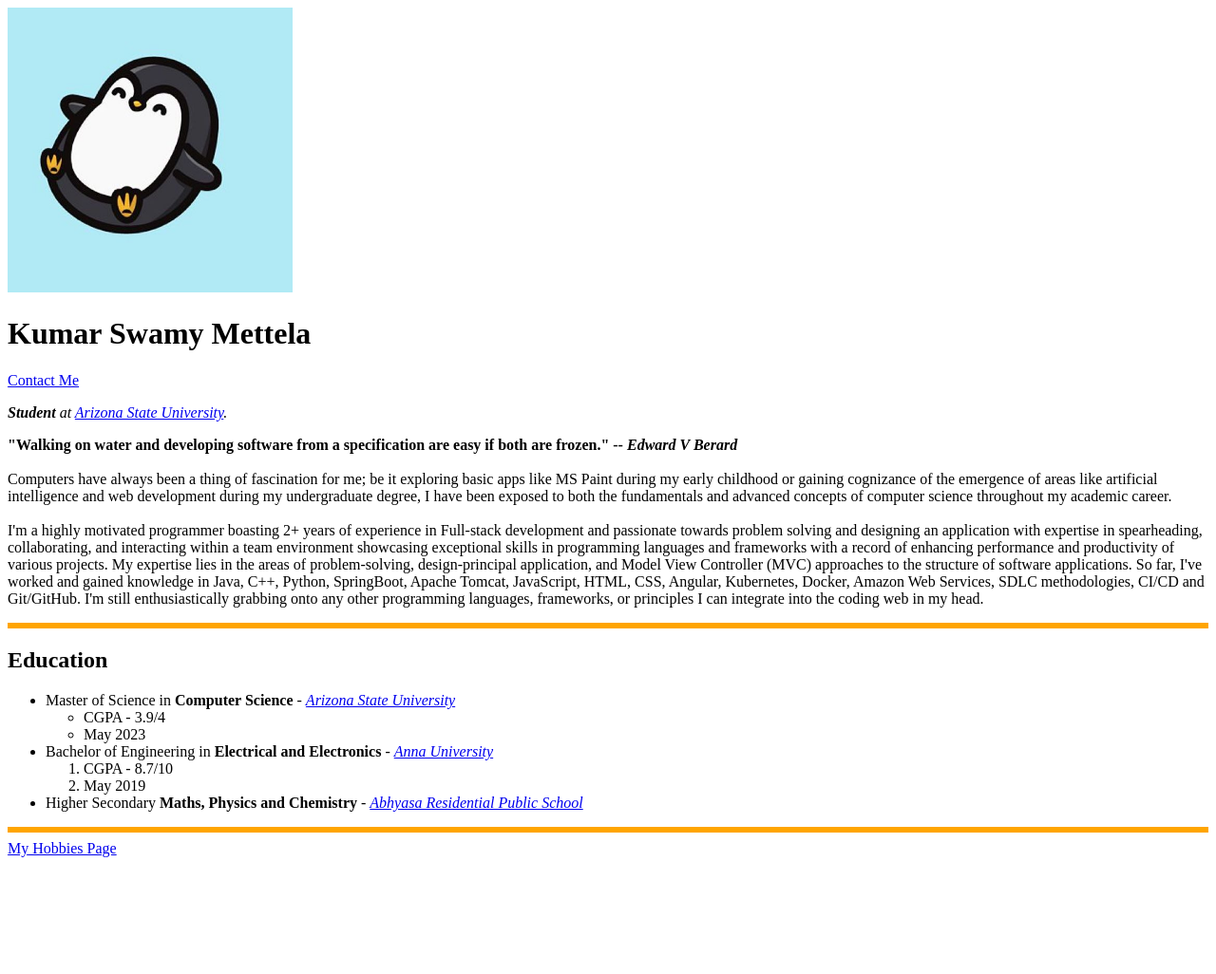
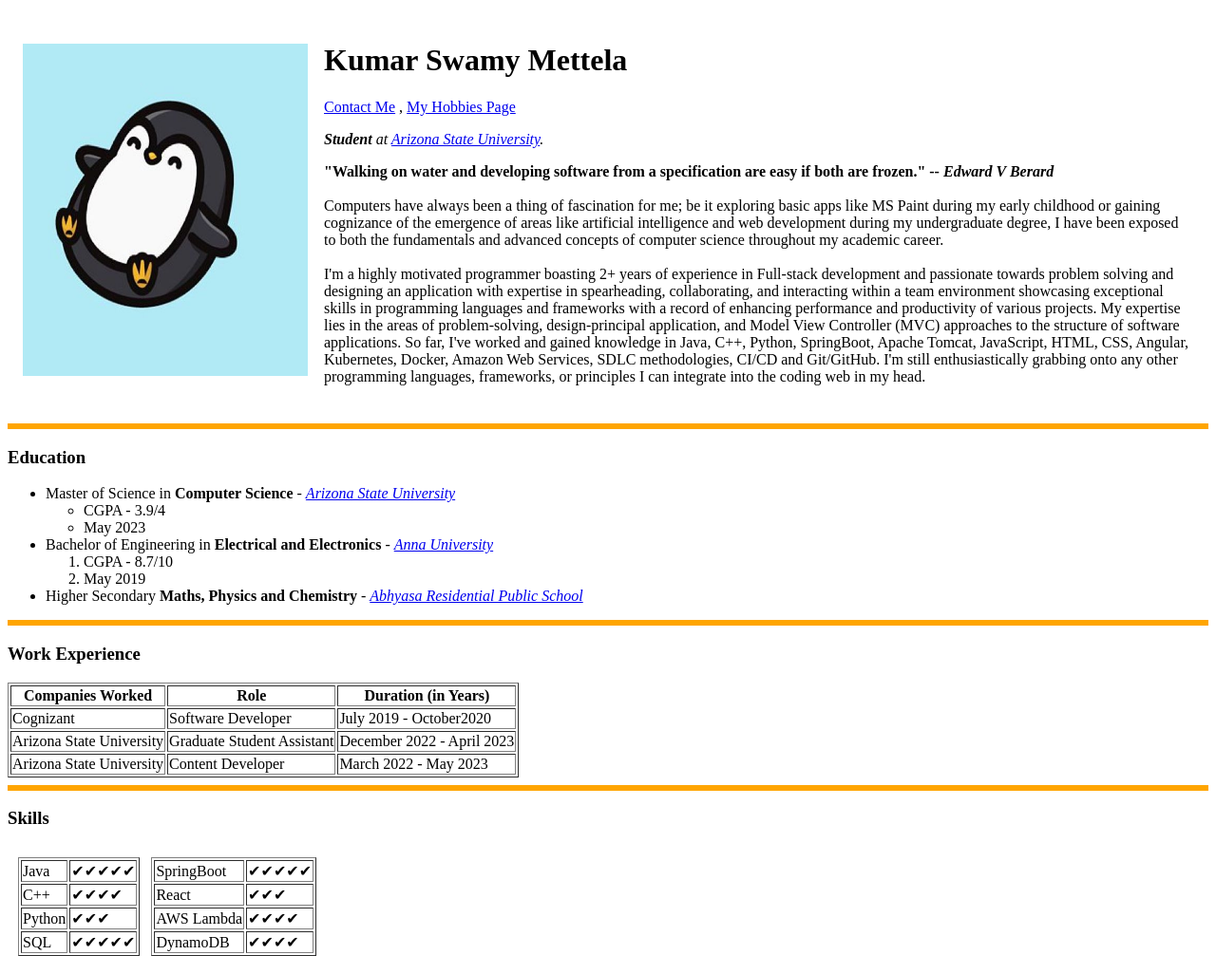
Before and after one commit to ksmettela/Building-Personal-Site, a plain HTML site: page HTML_Personal_Site/Initial_HTML.html in a window 1280 px wide. Shown: the whole page at 95% size. Before the commit the page ends 919 px from the top, so only its background shows below. Drawn offline with Linux system fonts and the light colour scheme.

Commit message:
End of HTML
Tables, Forms and site publish to Github to access globally

```diff
--- a/HTML_Personal_Site/Initial_HTML.html
+++ b/HTML_Personal_Site/Initial_HTML.html
@@ -7,9 +7,11 @@
     <title> 🐧 Kumar Swamy Personal Site 🐧 </title>
 </head>
 <body>
-    <img src="images/Kumar_Fav_Image.jpg" alt="Kumar's Favourite Picture" width="300" height="300">
-    <h1> Kumar Swamy Mettela</h1>
-    <a href="contact_details.html">Contact Me</a>
+    <table cellspacing ="15">
+        <tr>
+            <td><img src="images/Kumar_Fav_Image.jpg" alt="Kumar's Favourite Picture" width="300" height="350"></td>
+            <td><h1> Kumar Swamy Mettela</h1>
+                <a href="contact_details.html">Contact Me</a> , <a href="hobbies.html"> My Hobbies Page </a>
                 <p> <em> <strong> Student </strong> at <a href="https://www.asu.edu/"> Arizona State University</a>. </em> </p>
                 <p><strong>"Walking on water and developing software from a specification are
                     easy if both are frozen." -- <em>Edward V Berard </em> </strong> <br>
@@ -29,8 +31,11 @@
                     I'm still enthusiastically grabbing onto any other programming languages, frameworks, or
                     principles I can integrate into the coding web in my head.
                 </p>
+            </td>
+        </tr>
+    </table>
     <hr size =6 color="orange" >
-        <h2>Education</h2>
+        <h3>Education</h3>
         <p>
             <ul>
                 <li>Master of Science in <strong>Computer Science</strong> - <em><a href="https://www.asu.edu/"> Arizona State University</a></em></li>
@@ -46,9 +51,81 @@
                 <li>Higher Secondary <strong>Maths, Physics and Chemistry</strong> - <em><a href="https://www.abhyasaschool.com/">Abhyasa Residential Public School</a></em></li>
             </ul>
             <hr size =6 color="orange" >
-            <a href="hobbies.html"> My Hobbies Page </a>
          </p>
-
-
+    <h3> Work Experience</h3>
+    <table border="1">
+        <thead>
+            <th>Companies Worked</th>
+            <th>Role</th>
+            <th>Duration (in Years) </th>
+        </thead>
+        <tbody>
+            <tr>
+                <td>Cognizant</td>
+                <td>Software Developer</td>
+                <td>July 2019 - October2020</td>
+            </tr>
+            <tr>
+                <td>Arizona State University</td>
+                <td>Graduate Student Assistant</td>
+                <td>December 2022 - April 2023</td>
+            </tr>
+            <tr>
+                <td>Arizona State University</td>
+                <td>Content Developer</td>
+                <td>March 2022 - May 2023</td>
+            </tr>
+        </tbody>
+    </table>
+    <hr size = 6 color="orange">
+    <h3>Skills</h3>
+    <table cellspacing ="10">
+        <tr>
+            <td>
+                <table border="1">
+                    <tbody>
+                        <tr>
+                            <td>Java</td>
+                            <td>✔✔✔✔✔</td>
+                        </tr>
+                        <tr>
+                            <td>C++</td>
+                            <td>✔✔✔✔</td>
+                        </tr>
+                        <tr>
+                            <td>Python</td>
+                            <td>✔✔✔</td>
+                        </tr>
+                        <tr>
+                            <td>SQL</td>
+                            <td>✔✔✔✔✔</td>
+                        </tr>
+                    </tbody>
+                    </table>
+            </td>
+            <td>
+                <table border="1">
+                    <tbody>
+                        <tr>
+                            <td>SpringBoot</td>
+                            <td>✔✔✔✔✔</td>
+                        </tr>
+                        <tr>
+                            <td>React</td>
+                            <td>✔✔✔</td>
+                        </tr>
+                        <tr>
+                            <td>AWS Lambda</td>
+                            <td>✔✔✔✔</td>
+                        </tr>
+                        <tr>
+                            <td>DynamoDB</td>
+                            <td>✔✔✔✔</td>
+                        </tr>
+                    </tbody>
+                    </table>
+            </td>
+        </tr>
+    </table>
 </body>
 </html>
```
Also changed, not shown: HTML_Personal_Site/contact_details.html (+21 -0 lines). Lines whose indentation alone changed are shown as unchanged.
